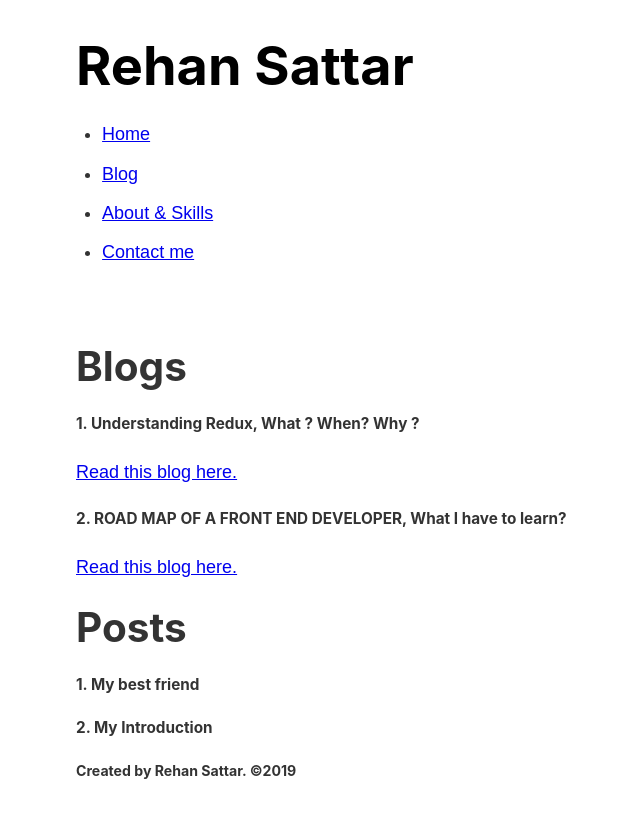
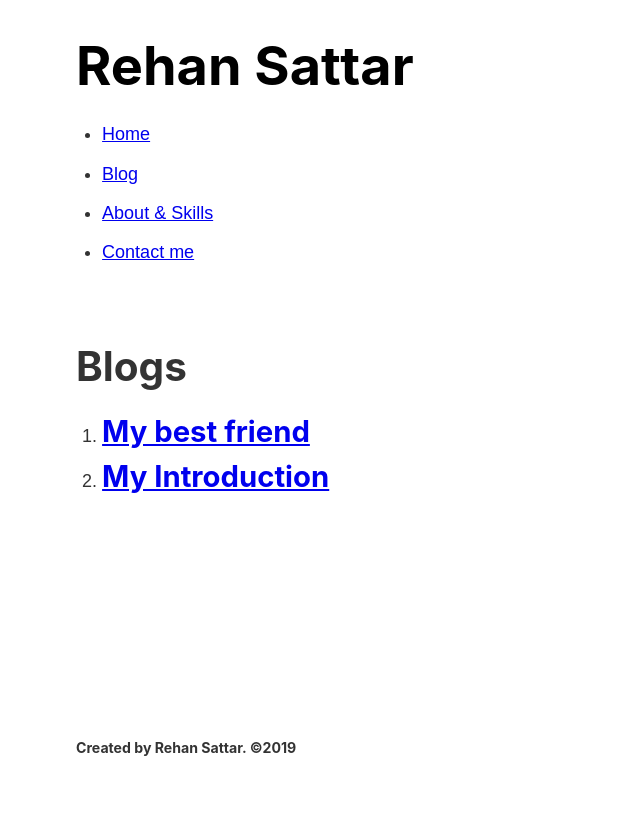
Before and after one commit to rehan-sattar/blog-app-gatsby-react, a Gatsby site: page /blog in a window 1280 px wide. Shown: the whole page, without its empty margins (207-847 px from the left). Built offline with nearby package versions, Linux system fonts and the light colour scheme; Gatsby itself is replaced by a stand-in of ours.

Commit message:
feat(blogs) - generate dynamic blog with respect to slug

```diff
--- a/gatsby-node.js
+++ b/gatsby-node.js
@@ -12,3 +12,37 @@ module.exports.onCreateNode = ({ node, actions }) => {
     })
   }
 }
+
+/**
+ * function for creating dynamic pages
+ */
+
+module.exports.createPages = async ({ graphql, actions }) => {
+  const { createPage } = actions
+  const pathToBlogTemplate = path.resolve("./src/templates/blog.js")
+
+  const res = await graphql(`
+    query {
+      allMarkdownRemark {
+        edges {
+          node {
+            fields {
+              slug
+            }
+          }
+        }
+      }
+    }
+  `)
+  res.data.allMarkdownRemark.edges.forEach(edge => {
+    console.log("module.exports.createPages -> edge", edge)
+
+    createPage({
+      path: `/blog/${edge.node.fields.slug}`,
+      component: pathToBlogTemplate,
+      context: {
+        slug: edge.node.fields.slug,
+      },
+    })
+  })
+}
--- a/src/pages/blog.js
+++ b/src/pages/blog.js
@@ -1,22 +1,8 @@
 import React from "react"
 import Layout from "../components/layout"
-import { graphql, useStaticQuery } from "gatsby"
+import { graphql, useStaticQuery, Link } from "gatsby"
 
 const BlogPage = () => {
-  // static data of blogs.
-  const blogs = [
-    {
-      title: "Understanding Redux, What ? When? Why ?",
-      link:
-        "https://medium.com/@rehansattar/understanding-redux-what-when-why-741178293ac1",
-    },
-    {
-      title: "ROAD MAP OF A FRONT END DEVELOPER, What I have to learn?",
-      link:
-        "https://medium.com/@rehansattar/road-map-of-a-front-end-developer-what-i-have-to-learn-892e67fcd3b9",
-    },
-  ]
-
   const data = useStaticQuery(graphql`
     query {
       allMarkdownRemark {
@@ -26,6 +12,9 @@ const BlogPage = () => {
             frontmatter {
               title
               date
+            }
+            fields {
+              slug
             }
           }
         }
@@ -37,31 +26,22 @@ const BlogPage = () => {
     html: e.node.html,
     title: e.node.frontmatter.title,
     date: e.node.frontmatter.date,
+    slug: e.node.fields.slug,
   }))
 
   console.log("POSTS", posts)
   return (
     <Layout>
       <h1>Blogs</h1>
-      {blogs.map((blog, index) => (
-        <div key={index}>
-          <h5>
-            {index + 1}. {blog.title}
-          </h5>
-          <p>
-            <a href={blog.link}>Read this blog here.</a>
-          </p>
-        </div>
-      ))}
-
-      <h1>Posts</h1>
-      {posts.map((post, index) => (
-        <div key={index}>
-          <h5>
-            {index + 1}. {post.title}
-          </h5>
-        </div>
-      ))}
+      <ol>
+        {posts.map((post, index) => (
+          <li>
+            <h2>
+              <Link to={`/blog/${post.slug}`}>{post.title}</Link>
+            </h2>
+          </li>
+        ))}
+      </ol>
     </Layout>
   )
 }
```
Also changed, not shown: src/templates/blog.js (added, +7 -0 lines).
